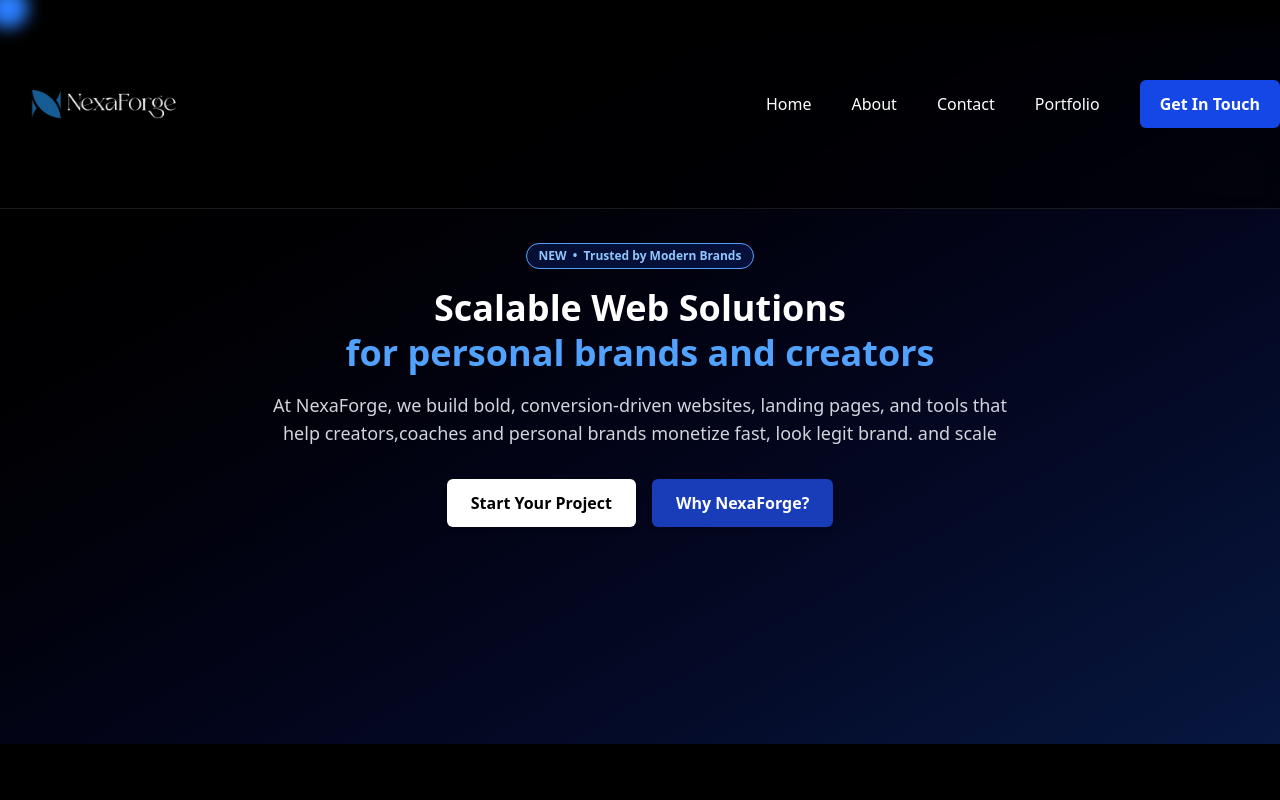
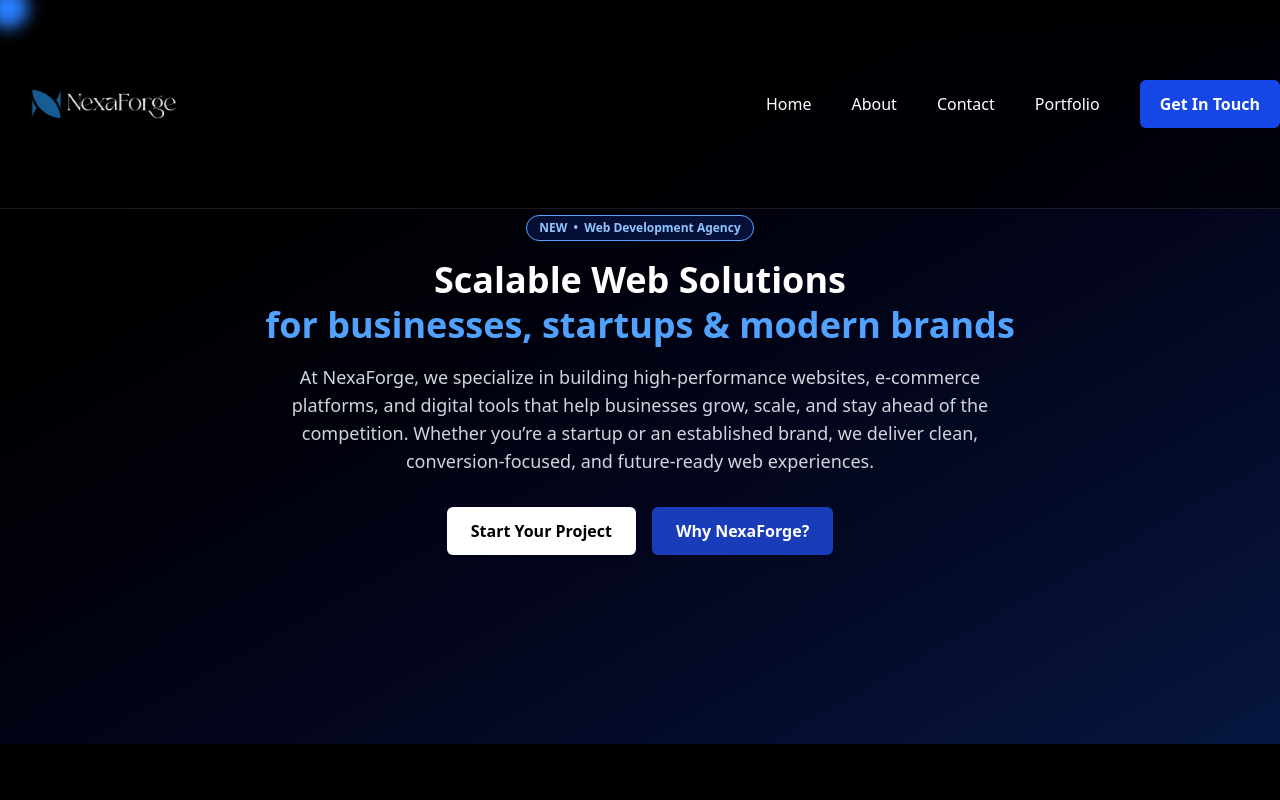
Before and after one commit to DaveInnovator/nexaforge-agency, a React (Vite) app: page / in a window 1280 px wide. Shown: the top 800 px of the page. Built offline with nearby package versions, Linux system fonts and the light colour scheme.

Commit message:
Update Hero.jsx

```diff
--- a/src/components/Hero.jsx
+++ b/src/components/Hero.jsx
@@ -1,5 +1,6 @@
 import { motion } from "framer-motion";
 import { Link } from "react-router-dom";
+
 export default function Hero() {
   return (
     <section className="relative min-h-[90vh] mt-6 flex items-center justify-center bg-gradient-to-br from-black via-[#020314] to-[#071740] text-white overflow-hidden px-8 text-center">
@@ -10,18 +11,21 @@ export default function Hero() {
           transition={{ duration: 0.8 }}
         >
           <p className="mb-4 inline-block bg-blue-700/20 px-3 py-1 rounded-full text-xs text-blue-300 font-semibold border border-blue-400">
-            NEW &nbsp;•&nbsp; Trusted by Modern  Brands
+            NEW &nbsp;•&nbsp; Web Development Agency
           </p>
 
           <h1 className="text-3xl sm:text-4xl font-bold leading-tight mb-4">
             Scalable Web Solutions <br />
-            <span className="text-blue-400">for personal brands and creators</span>
+            <span className="text-blue-400">for businesses, startups & modern brands</span>
           </h1>
 
           <p className="text-base sm:text-lg text-gray-300 mb-8">
-            At NexaForge, we build bold, conversion-driven websites, landing pages, and tools that help creators,coaches and personal brands monetize fast, look legit brand. and scale
-
-            </p>
+            At NexaForge, we specialize in building high-performance websites,
+            e-commerce platforms, and digital tools that help businesses grow,
+            scale, and stay ahead of the competition. Whether you’re a startup
+            or an established brand, we deliver clean, conversion-focused, and
+            future-ready web experiences.
+          </p>
 
           <div className="flex flex-wrap justify-center gap-4">
             <Link
```
